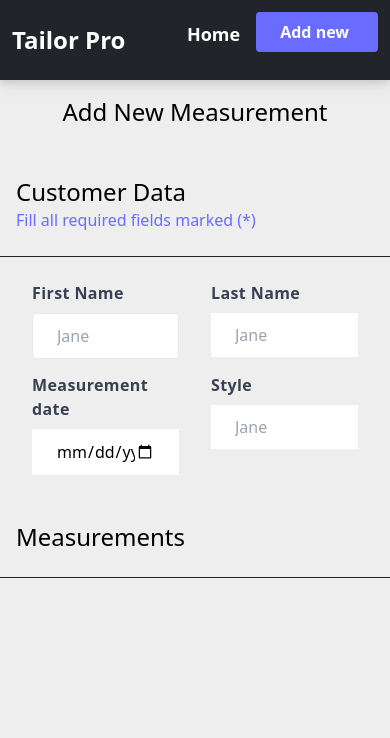
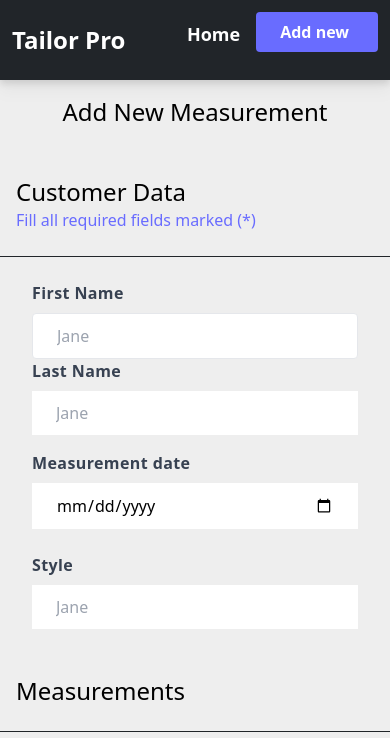
Before and after one commit to DevOlaMicheal/tailwind_concepts, a React (Vite) app: page /create in a window 390 px wide. Shown: the top 738 px of the page. Built offline with nearby package versions, Linux system fonts and the light colour scheme.

Commit message:
edited flex-col to flex-row

```diff
--- a/src/components/Create.jsx
+++ b/src/components/Create.jsx
@@ -22,7 +22,7 @@ export default function Create() {
           <div className="my-4">
             <hr className="border-1 border-[#212529]"></hr>
           </div>
-          <div className="flex flex-row mx-3">
+          <div className="flex flex-col md:flex-row mx-3">
             <div className="w-full md:w-1/2 px-3 md:mb-0">
               <label
                 className="block  tracking-wide text-gray-700 text-1xl font-semibold mb-1"
@@ -52,8 +52,8 @@ export default function Create() {
               />
             </div>
           </div>
-          <div className="flex flex-row mx-3">
-          <div className="px-3 w-1/2 my-1 md:mb-0">
+          <div className="flex flex-col md:flex-row mx-3">
+          <div className="px-3 md:w-1/2 my-1 md:mb-0">
             <label
               className="block  tracking-wide text-gray-700 text-1xl font-semibold mb-1"
               for="grid-first-name"
@@ -68,7 +68,7 @@ export default function Create() {
             />
           </div>
 
-          <div className="px-3 w-1/2 my-1 md:mb-0">
+          <div className="px-3 md:w-1/2 my-1 md:mb-0">
             <label
               className="block tracking-wide text-gray-700 text-1xl font-semibold mb-1"
               for="grid-first-name"
```
